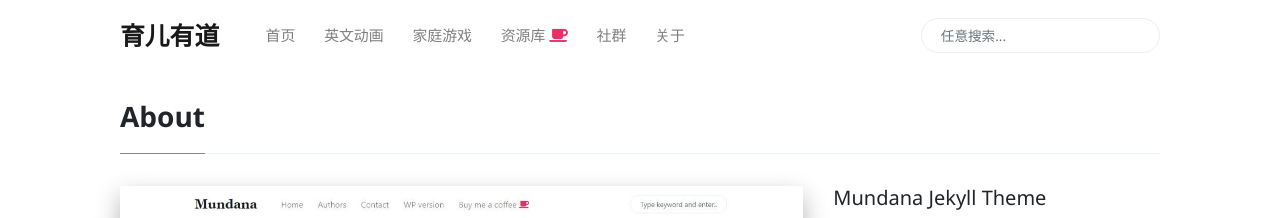
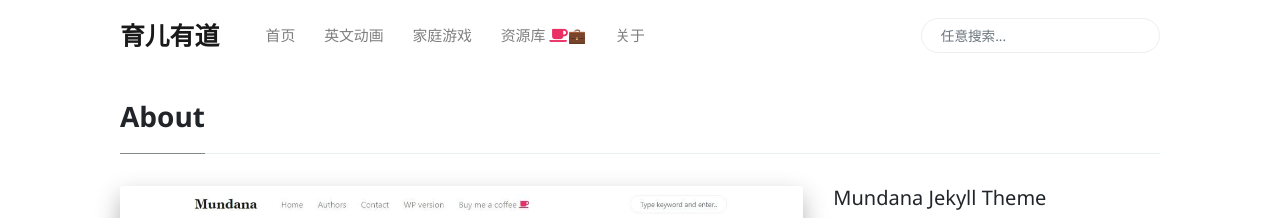
Before and after one commit to funkidsvip/poka.github.io, a Jekyll site: the page built from _pages/about.md, in a window 1280 px wide. Shown: the top 218 px of the page. Built offline with Jekyll 4.4.1, drawn with Linux system fonts in a browser that asks for light colours; nearby versions of some CDN libraries; comment, search, counter and statistics services are not loaded.

Commit message:
Update menu-header.html

```diff
--- a/_includes/menu-header.html
+++ b/_includes/menu-header.html
@@ -10,11 +10,8 @@
     <a target="_blank" class="nav-link" href="https://kidjr.net/PlayAtHome.html">家庭游戏</a>
 </li>
 <li class="nav-item">
-    <a target="_blank" class="nav-link" href="{{site.baseurl}}/ziyuan.html">资源库 <i
-            class="fa fa-coffee text-danger"></i></a>
-</li>
-<li class="nav-item">
-    <a target="_blank" class="nav-link" href="https://www.wowthemes.net/themes/mundana-ghost/">社群</a>
+    <a target="_blank" class="nav-link" href="{{site.baseurl}}/ziyuanku.html">资源库 <i
+            class="fa fa-coffee text-danger">💼</i></a>
 </li>
 
 <li class="nav-item">
```
